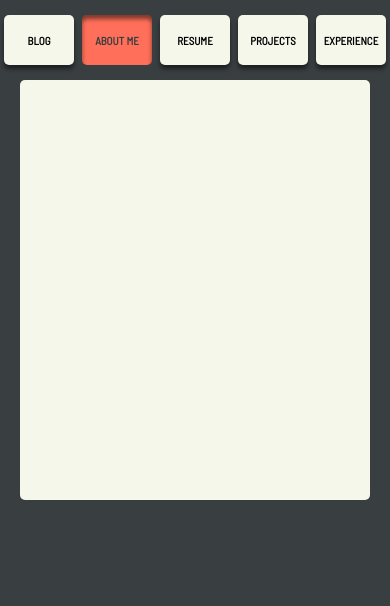
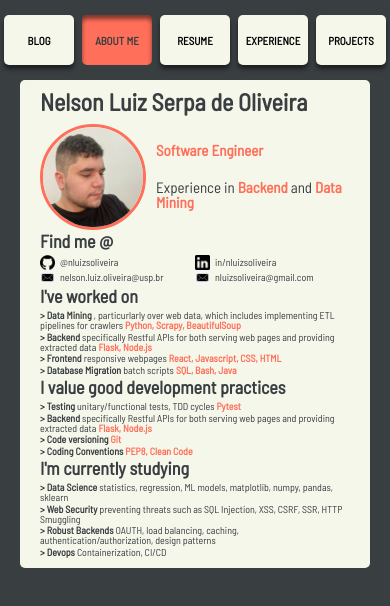
Before and after one commit to nluizsoliveira/pure-js-SPA-POC, a website with bundled scripts: page public/index.html in a window 390 px wide. Both pictures are taken after a click on the element "ABOUT ME". Built offline with nearby package versions, Linux system fonts and the light colour scheme; files whose address does not match are found by name.

Commit message:
feat(blog): add mobile aboutme

```diff
--- /dev/null
+++ b/public/components/about/controller.js
@@ -0,0 +1,5 @@
+export const renderAbout = async function(root){
+    const view = await fetch('components/about/view.html')
+        .then(res =>{ return res.text() })
+    root.innerHTML = view
+}
--- /dev/null
+++ b/public/components/about/view.css
@@ -0,0 +1,82 @@
+#aboutRoot{
+    color: var(--black);
+    font-size: 10px;
+}
+
+span{
+    padding-bottom: 1.5px;
+}
+
+h1{
+    font-size: 24px;
+    font-weight: bold;
+}
+
+h2{
+    font-size: 18px;
+    font-weight: bold;
+    margin-bottom: 5px;
+    margin-top: 2px;
+}
+
+#avatarTitlesWrapper{
+    padding-top: 10px;
+    display: flex;
+    align-items: center;
+    justify-content:flex-start;
+    font-size: 15px !important;
+}
+
+#avatar{
+    width: 100px;
+    height: 100px;
+    border: 3px solid var(--orange);
+    border-radius: 50%;
+    margin-right: 5px;
+}
+
+#titles{
+    height: 100%;
+    display: flex;
+    flex-direction: column;
+    margin-left: 5px;
+}
+
+.title{
+    margin: 10px 0px;
+}
+
+.highlight{
+    color: var(--orange);
+    font-weight: bold;
+}
+
+#findmeWrapper{
+    display: flex;
+    flex-direction: row;
+    flex-wrap: wrap;
+    align-items: center;
+}
+.findmeItem{
+    width: 150px;
+    display: flex;
+    align-items: center;
+    margin-right: 5px;
+}
+
+.logo{
+    width: 15px;
+    margin-right: 5px;
+}
+.listWrapper{
+    display: flex;
+    flex-direction: column;
+}
+
+bold{
+    font-weight: bold;
+}
+#detail{
+    display: flex;
+    justify-content: flex-end;
+}
--- /dev/null
+++ b/public/components/about/view.html
@@ -0,0 +1,113 @@
+<link rel="stylesheet" href="components/about/view.css">
+<div id = "aboutRoot">
+    <h1>Nelson Luiz Serpa de Oliveira</h1>
+
+    <div id = "avatarTitlesWrapper">
+        <img id = "avatar" src = "components/about/images/eu.jpeg"/>
+        <div id = "titles">
+            <span class = 'title' >
+                <span class = "highlight">Software Engineer</span>
+            </span>
+            <span class = 'title' >
+                Experience in <span class = "highlight">Backend</span>
+                and <span class = "highlight">Data Mining</span>
+            </span>
+        </div>
+    </div>
+    <h2>Find me @</h2>
+    <div id = "findmeWrapper">
+        <div class = "findmeItem">
+            <img class = "logo" src="components/about/images/git.png">
+            <span>@nluizsoliveira</span>
+        </div>
+
+        <div class = "findmeItem">
+            <img class = "logo" src="components/about/images/linkedin.png">
+            <span>in/nluizsoliveira</span>
+        </div>
+
+        <div class = "findmeItem">
+            <img class = "logo" src="components/about/images/mail.jpg">
+            <span>nelson.luiz.oliveira@usp.br</span>
+        </div>
+
+        <div class = "findmeItem">
+            <img class = "logo" src="components/about/images/mail.jpg">
+            <span>nluizsoliveira@gmail.com</span>
+        </div>
+    </div>
+
+    <h2>I've worked on</h2>
+
+    <div class = "listWrapper">
+        <span class = "listItem">
+            <bold> > Data Mining</bold>
+            , particurlarly over web data, which includes implementing
+            ETL pipelines for crawlers
+             <span class = "highlight">Python, Scrapy, BeautifulSoup</span>
+        </span>
+        <span class = "listItem">
+            <bold> > Backend</bold>
+            specifically Restful APIs
+            for both serving web pages and providing extracted data
+             <span class = "highlight">Flask, Node.js</span>
+        </span >
+        <span class = "listItem">
+            <bold> > Frontend</bold>
+            responsive webpages
+             <span class = "highlight">React, Javascript, CSS, HTML</span>
+        </span>
+        <span class = "listItem">
+            <bold> > Database Migration</bold>
+            batch scripts
+             <span class = "highlight">SQL, Bash, Java</span>
+        </span>
+    </div>
+
+    <h2>I value good development practices</h2>
+    <div class = "listWrapper">
+        <span class = "listItem">
+            <bold> > Testing</bold>
+             unitary/functional tests, TDD cycles
+             <span class = "highlight">Pytest</span>
+        </span>
+        <span class = "listItem">
+            <bold> > Backend</bold>
+            specifically Restful APIs
+            for both serving web pages and providing extracted data
+             <span class = "highlight">Flask, Node.js</span>
+        </span >
+        <span class = "listItem">
+            <bold> > Code versioning</bold>
+             <span class = "highlight">Git</span>
+        </span>
+        <span class = "listItem">
+            <bold> > Coding Conventions </bold>
+             <span class = "highlight">PEP8, Clean Code</span>
+        </span>
+    </div>
+
+    <h2>I'm currently studying</h2>
+    <div class = "listWrapper">
+        <span class = "listItem">
+            <bold> > Data Science </bold>
+            statistics, regression, ML models, matplotlib, numpy, pandas,
+            sklearn
+        </span>
+        <span class = "listItem">
+            <bold> > Web Security </bold>
+            preventing threats such as SQL Injection, XSS, CSRF, SSR,
+                HTTP Smuggling
+        </span >
+        <span class = "listItem">
+            <bold> > Robust Backends </bold>
+             OAUTH, load balancing, caching, authentication/authorization,
+             design patterns
+        </span>
+        <span class = "listItem">
+            <bold> > Devops </bold>
+             Containerization, CI/CD
+        </span>
+    </div>
+
+</div>
--- a/public/components/index/model.js
+++ b/public/components/index/model.js
@@ -1,6 +1,9 @@
+import {renderAbout} from '/components/about/controller.js'
+import {renderExperienceList} from '/components/experienceList/controller.js'
 import {renderProjectList} from '/components/projectList/controller.js'
 import {renderResume} from '/components/resume/controller.js'
-import {renderExperienceList} from '/components/experienceList/controller.js'
+
+
 
 const INDEX_STATES = {
     blog: 'blog',
@@ -12,7 +15,7 @@ const INDEX_STATES = {
 
 const CONTENT_RENDERERS = {
     blog: '',
-    about: '',
+    about: renderAbout,
     experienceList: renderExperienceList,
     projectList: renderProjectList,
     resume: renderResume
--- a/public/components/navbar/view.html
+++ b/public/components/navbar/view.html
@@ -4,6 +4,6 @@
     <div id = "blog" class = "navItem">BLOG</div>
     <div id = "about" class = "navItem">ABOUT ME</div>
     <div id = "resume" class = "navItem">RESUME</div>
+    <div id = "experienceList" class = "navItem">EXPERIENCE</div>
     <div id = "projectList" class = "navItem">PROJECTS</div>
-    <div id = "experienceList" class = "navItem">EXPERIENCE</div>
 </nav>
```
Also changed, not shown: public/components/about/test/test.html (added, +19 -0 lines), public/components/about/test/test.js (added, +5 -0 lines), public/components/about/images/eu.jpeg (added), public/components/about/images/git.png (added), public/components/about/images/linkedin.png (added), public/components/about/images/mail.jpg (added).
